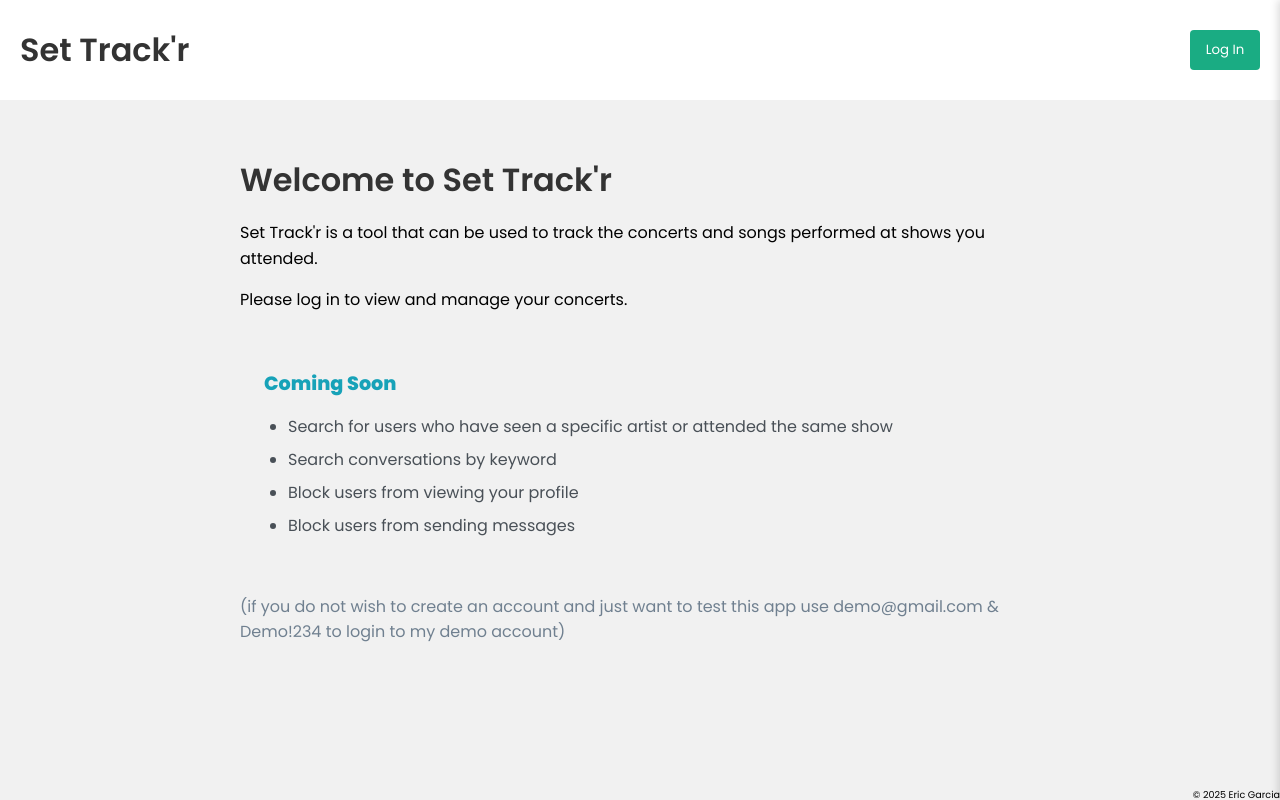
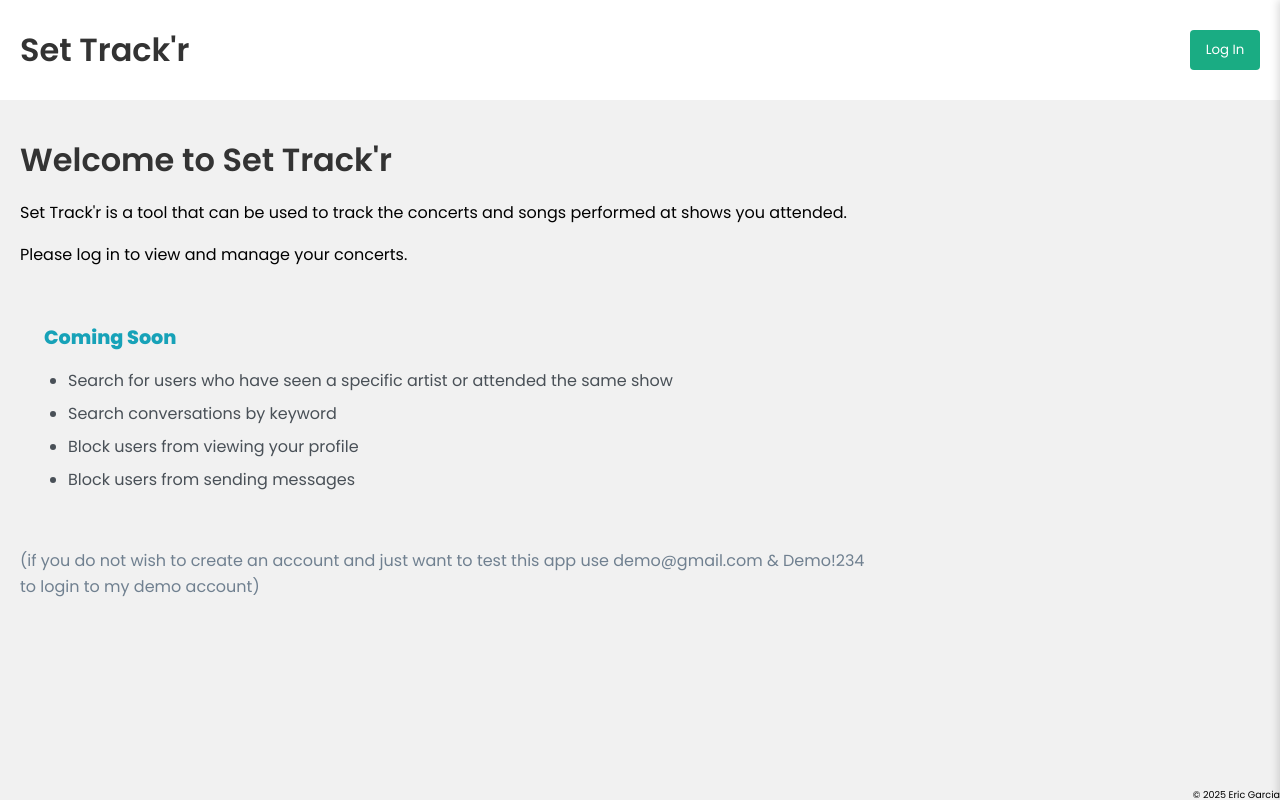
Before and after one commit to egarcia1868/Set-Track-r, a React (Create React App) app in the folder frontend/: page / in a window 1280 px wide. Built offline with nearby package versions, Linux system fonts and the light colour scheme; no server answers.

Commit message:
slight styling change

```diff
--- a/frontend/src/styles/auth.css
+++ b/frontend/src/styles/auth.css
@@ -17,9 +17,9 @@
 
 /* Homepage Layout */
 .home {
-  max-width: 800px;
-  margin: 0 auto;
-  padding: 20px;
+  display: grid;
+  grid-template-columns: 3fr 1fr;
+  gap: 100px;
 }
 
 .home-content h1 {
@@ -36,9 +36,6 @@
 .roadmap-section {
   margin: 2rem 0;
   padding: 1.5rem;
-  /* background: linear-gradient(135deg, #f8f9fa 0%, #e9ecef 100%); */
-  /* border-radius: 8px; */
-  /* border-left: 4px solid #17a2b8; */
 }
 
 .roadmap-section h3 {
```
